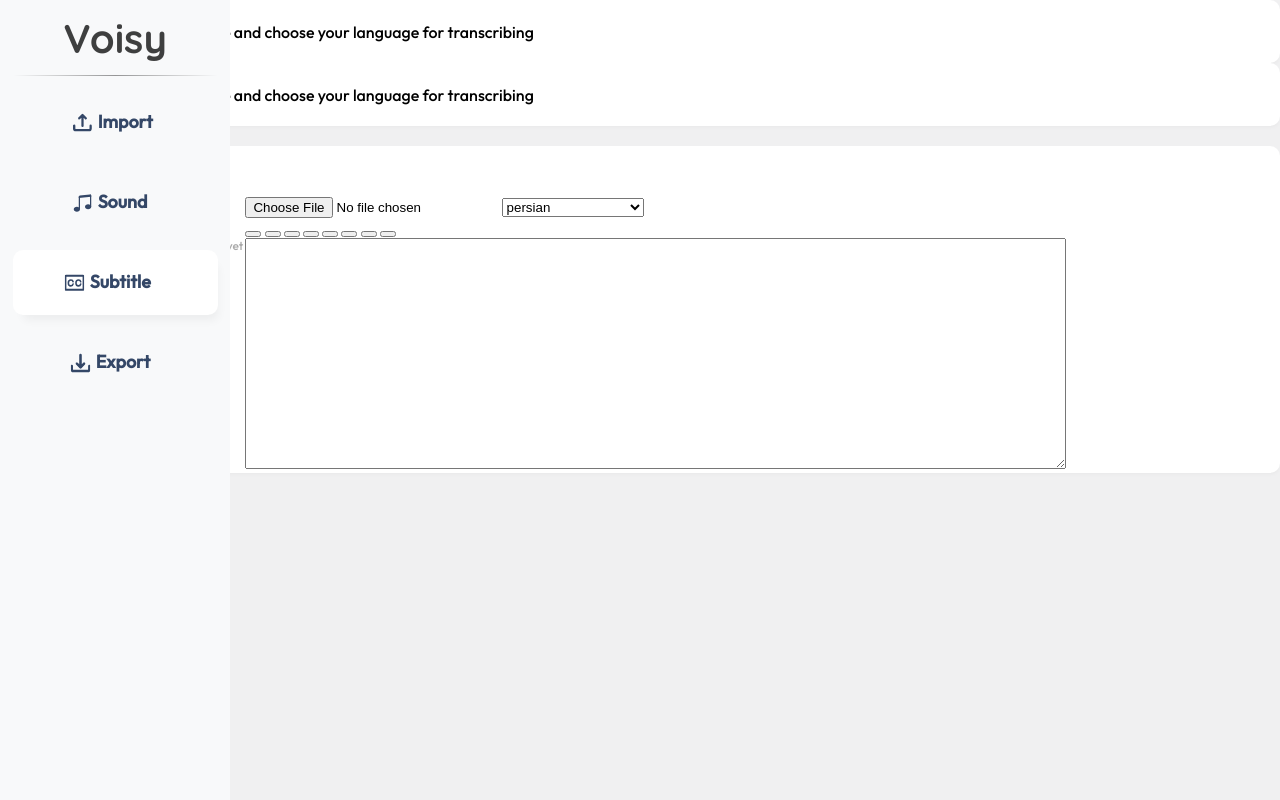
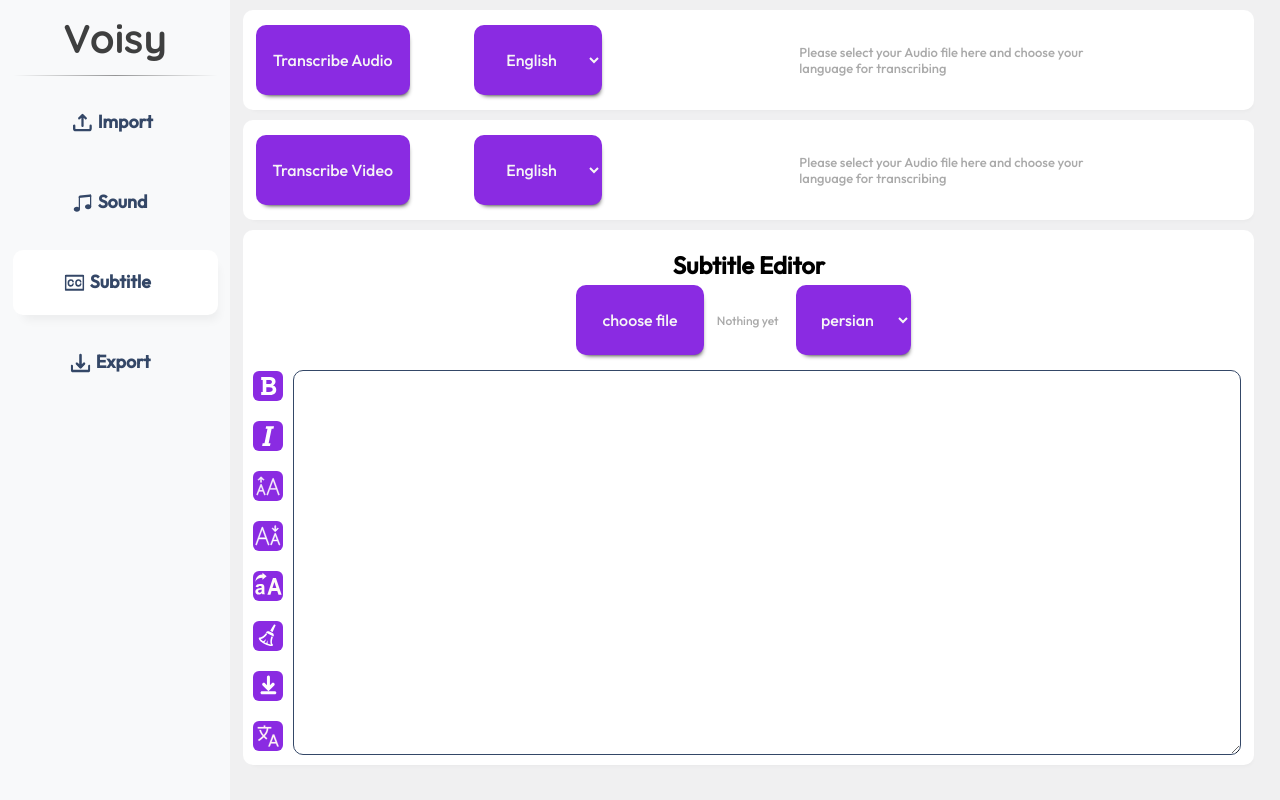
Before and after one commit to AmirhosseinBahrani/Voisy, an Electron app: page src/Frontend/html/subtitle.html in a window 1280 px wide. Drawn offline with Linux system fonts and the light colour scheme.

Commit message:
Add files via upload

```diff
--- a/src/Frontend/css/subtitle.css
+++ b/src/Frontend/css/subtitle.css
@@ -108,16 +108,26 @@
     transition-duration: 0.5s;
 
 }
-#import-file{
+#import-file-audio{
     position: relative;
-    top: 25vw;
-    left: 20vw;
-    width: 40vw;
+    top: 10px;
+    width: 79vw;
     height: 100px;
     margin-left: 19vw;
+    margin-bottom: 10px;
+}
 
+#import-file-video{
+    position: relative;
+    top: 10px;
+    width: 79vw;
+    height: 100px;
+    margin-left: 19vw;
+    margin-bottom: 10px;
 }
-#choose-file{
+
+
+#choose-file-audio{
     display: block;
     font-family: 'Outfit', sans-serif;
     border-radius: 10px;
@@ -127,7 +137,7 @@
     width: 12vw;
     margin-top: 15px;
     margin-bottom: 15px;
-    margin-left: 15px;
+    margin-left: 1vw;
     border: 0px ;
     font-weight: 550;
     font-size: 16px;
@@ -137,6 +147,28 @@
     transition-duration: 0.5s;
     cursor: pointer;
 }
+
+#choose-file-video{
+    display: block;
+    font-family: 'Outfit', sans-serif;
+    border-radius: 10px;
+    color: whitesmoke   ;
+    float: left;
+    height: 70px;
+    width: 12vw;
+    margin-top: 15px;
+    margin-bottom: 15px;
+    margin-left: 1vw;
+    border: 0px ;
+    font-weight: 550;
+    font-size: 16px;
+    background-color: #8a2be2 ;
+    text-align:center;
+    box-shadow: 2.5px 5px 5px -5px rgba(0,0,0,1);
+    transition-duration: 0.5s;
+    cursor: pointer;
+}
+
 #choose-file:hover{
     background-color:#a147dc ;
 }
@@ -155,8 +187,270 @@
 
 }
 
-#FileDirectory {
-    left: 5vw;
-    text-align: center;
+#FileDirectoryAudio {
+    position: absolute;
+    color: #aaa;
+    font-size: 13px;
+    top: 50%;
+    left: 70%;
+    transform: translate(-50% , -50%);
     vertical-align: middle;
 }
+
+#FileDirectoryVideo {
+    position: absolute;
+    color: #aaa;
+    font-size: 13px;
+    top: 50%;
+    left: 70%;
+    transform: translate(-50% , -50%);
+    vertical-align: middle;
+}
+
+#editor{
+    position: relative;
+    top: 10px;
+    width: 79vw;
+    height: 535px;
+    margin-left: 19vw;
+    margin-bottom: 30px;
+    text-align:center;
+    transition-duration: 0.5s;
+    font-family: 'Outfit', sans-serif;
+    border-radius: 10px;
+    color: Black   ;
+    float: left;
+}
+
+#textarea1 {
+  width: 99%;
+  height: 98%;
+  text-align:center;
+  transition-duration: 0.5s;
+  font-family: 'Outfit', sans-serif;
+  border-radius: 10px;
+  border: 0.5px solid #344767;
+  color: Black   ;
+  outline: none;
+  float: left;
+}
+
+#EditButtons{
+  display: block;
+  font-family: 'Outfit', sans-serif;
+  border-radius: 6px;
+  color: whitesmoke   ;
+  float: left;
+  height: 30px;
+  width: 30px;
+  margin-top: 10px;
+  margin-bottom: 10px;
+  margin-right: 10px;
+  margin-left: 10px;
+  border: 0px ;
+  font-weight: 550;
+  font-size: 16px;
+  background-color: #8a2be2 ;
+  text-align:center;
+  transition-duration: 0.5s;
+  cursor: pointer;
+}
+
+#languageSelectorAudio{
+    height: 70px;
+    width: 10vw;
+    position: absolute;
+    top:15px;
+    border:0px;
+    outline:0px;
+    margin-left: 5vw;
+    text-align: center;
+    font-family:'Outfit', sans-serif;
+    font-size: 16px;
+    background-color: #8a2be2;
+    border-radius: 10px;
+    color: whitesmoke;
+    border: 0px ;
+    font-weight: 550;
+    box-shadow: 2.5px 5px 5px -5px rgba(0,0,0,1);
+    transition-duration: 0.5s;
+    cursor: pointer;
+}
+
+#languageSelectorVideo{
+    height: 70px;
+    width: 10vw;
+    position: absolute;
+    top:15px;
+    border:0px;
+    outline:0px;
+    margin-left: 5vw;
+    text-align: center;
+    font-family:'Outfit', sans-serif;
+    font-size: 16px;
+    background-color: #8a2be2;
+    border-radius: 10px;
+    color: whitesmoke;
+    border: 0px ;
+    font-weight: 550;
+    box-shadow: 2.5px 5px 5px -5px rgba(0,0,0,1);
+    transition-duration: 0.5s;
+    cursor: pointer;
+}
+
+#languageForTranslating{
+  position: absolute;
+  top: 0;
+  display: block;
+  left: 42vw;
+  font-family: 'Outfit', sans-serif;
+  border-radius: 10px;
+  color: whitesmoke   ;
+  float: left;
+  height: 70px;
+  width: 9vw;
+  margin-top: 55px;
+  margin-bottom: 15px;
+  margin-left: 15px;
+  border: 0px ;
+  font-weight: 550;
+  font-size: 16px;
+  background-color: #8a2be2 ;
+  text-align:center;
+  box-shadow: 2.5px 5px 5px -5px rgba(0,0,0,1);
+  transition-duration: 0.5s;
+  cursor: pointer;
+}
+#textbox{
+    background-color: #8a2be2;
+    height: 65px;
+    max-lines: 3;
+    width: 200px;
+    border-radius: 5px;
+    padding : 3px;
+    float: left;
+    margin-top: 10px;
+    border-radius: 10px;
+    margin-left: 10px;
+    padding-top: 15px;
+    text-align: center;
+    color: white;
+    font-weight: 500;
+    box-shadow: 2.5px 5px 5px -5px rgba(0,0,0,1);
+}
+#inputfile{
+    background-color: blue;
+    border-radius: 10px;
+    width: 100%;
+    height: 60px;
+    visibility: hidden;
+}
+#choose-file{
+    position: absolute;
+    z-index: 10;
+    left: 26vw;
+    display: block;
+    font-family: 'Outfit', sans-serif;
+    border-radius: 10px;
+    color: whitesmoke   ;
+    float: left;
+    top: 0;
+    margin-top: 55px;
+    height: 70px;
+    width: 10vw;
+    border: 0px ;
+    font-weight: 550;
+    font-size: 16px;
+    background-color: #8a2be2 ;
+    text-align:center;
+    box-shadow: 2.5px 5px 5px -5px rgba(0,0,0,1);
+    transition-duration: 0.5s;
+    cursor: pointer;
+}
+#choosen-file-directory{
+    position: absolute;
+    height: 100px;
+    margin-left: 1vw;
+    color: #aaa ;
+    font-size: 12px;
+    display: flex;
+    top: 0;
+    left: 31vw;
+    z-index: 10;
+    align-items: center;
+    justify-content: left;
+    word-break: break-all;
+    margin-top: 40px;
+    margin-left: 6vw;
+}
+#DirAddressAudio{
+    font-family: 'Outfit', sans-serif;
+    position: absolute;
+    margin-left: 29vw;
+    width: 10vw;
+    top: 50%;
+    transform: translateY(-50%);
+    outline: none;
+    border: none;
+    background-color: #8a2be2;
+    border-radius: 3px;
+    padding: 7px;
+    transition-duration: 0.5s;
+    font-weight: 550;
+    color: whitesmoke;
+}
+#DirAddressVideo{
+    font-family: 'Outfit', sans-serif;
+    position: absolute;
+    margin-left: 29vw;
+    width: 10vw;
+    top: 50%;
+    transform: translateY(-50%);
+    outline: none;
+    border: none;
+    background-color: #8a2be2;
+    border-radius: 3px;
+    padding: 7px;
+    transition-duration: 0.5s;
+    font-weight: 550;
+    color: whitesmoke;
+}
+.buttons{
+    width: 50px;
+    float: left;
+}
+#subtitle-editor{
+    position: absolute;
+    left: 50px;
+    right: 10px;
+    margin: 0px;
+    bottom: 8px;
+    top: 140px;
+}
+.btn{
+    width: 10px;
+}
+.bold-button{
+    background-image: url("../svg/color/bold.svg");
+}
+.italic-button{
+    background-image: url("../svg/color/italic.svg");
+}
+.uppercase{
+    background-image: url("../svg/color/uppercase.svg");
+}
+.lowercase{
+    background-image: url("../svg/color/lowercase.svg");
+}
+.captilize{
+    background-image: url("../svg/color/captal.svg");
+}
+.clear{
+    background-image: url("../svg/color/clear.svg");
+}
+.save{
+    background-image: url("../svg/color/save.svg");
+}
+.translate{
+    background-image: url("../svg/color/translate.svg");
+}
```
